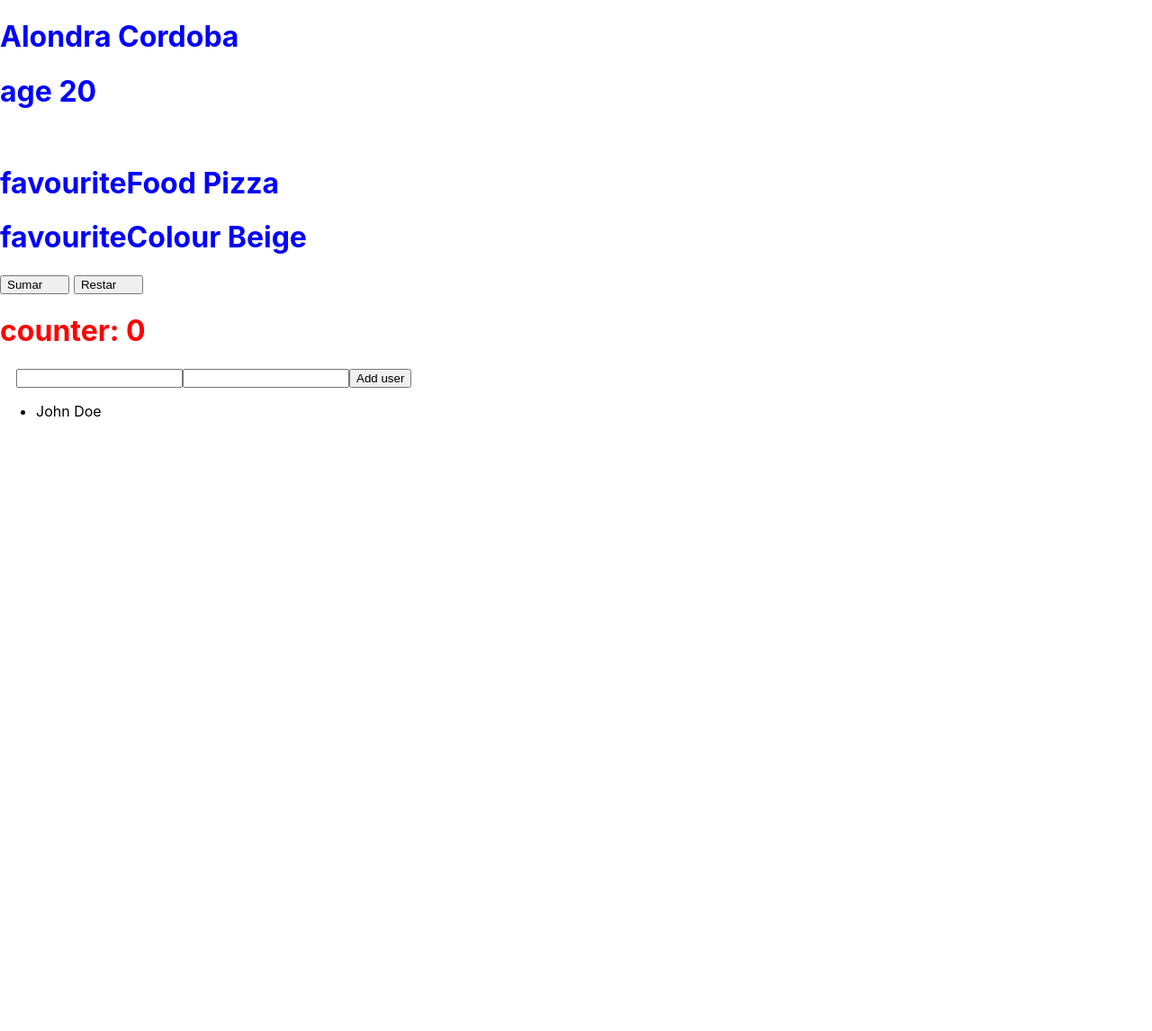
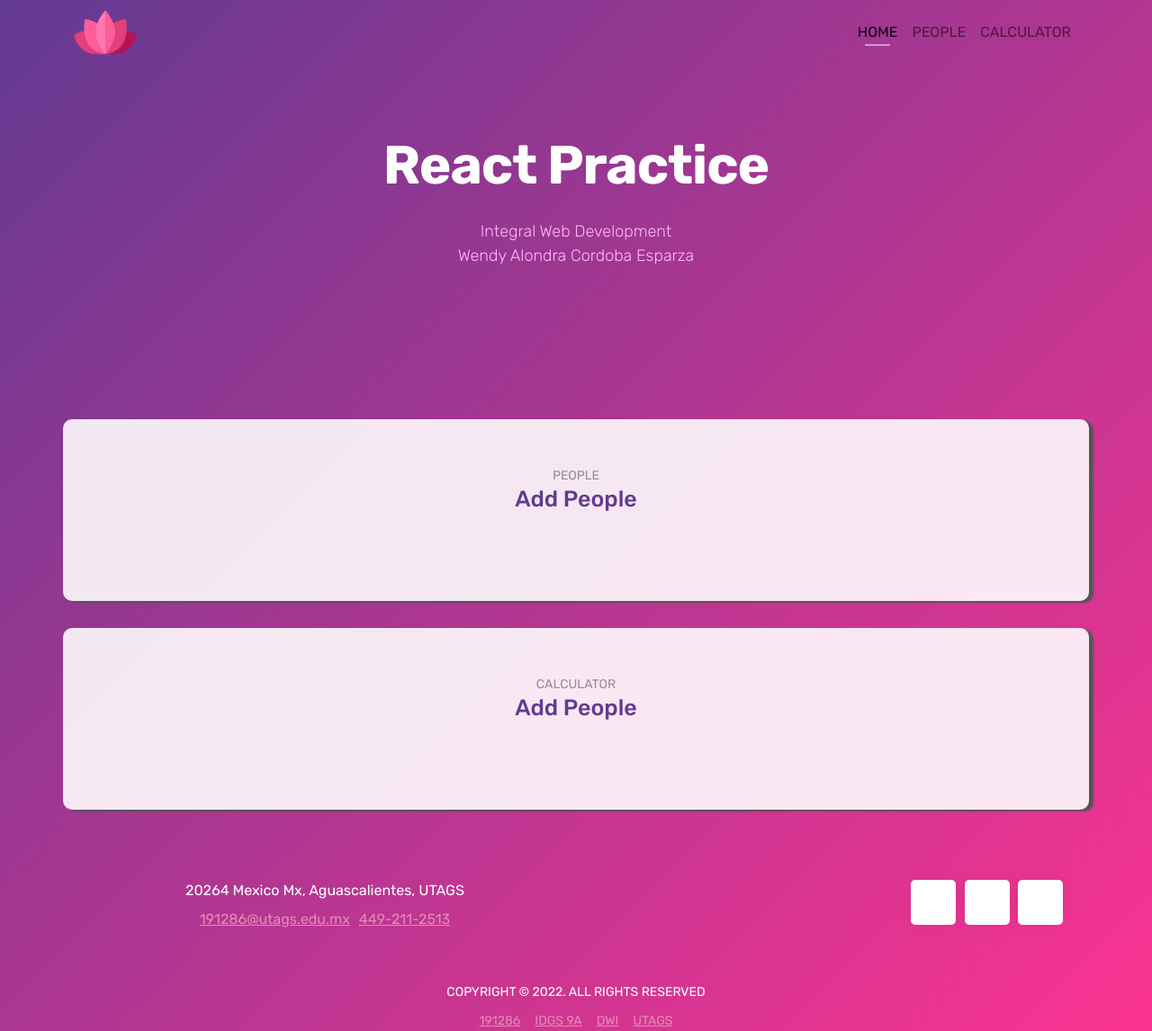
Before and after one commit to AlondraCordoba/counterReact, a React (Create React App) app: page / in a window 1280 px wide. Shown: the whole page at 90% size. Before the commit the page ends 800 px from the top, so only its background shows below. Built offline with nearby package versions, Linux system fonts and the light colour scheme.

Commit message:
style: Styles Added

```diff
--- a/package.json
+++ b/package.json
@@ -6,7 +6,9 @@
     "@testing-library/jest-dom": "^5.16.4",
     "@testing-library/react": "^13.3.0",
     "@testing-library/user-event": "^13.5.0",
+    "bootstrap": "^5.1.3",
     "react": "^18.1.0",
+    "react-bootstrap": "^2.4.0",
     "react-dom": "^18.1.0",
     "react-scripts": "5.0.1",
     "web-vitals": "^2.1.4"
--- a/src/App.css
+++ b/src/App.css
@@ -1,9 +1,307 @@
-.text-blue {
-  color: blue;
+@import url("https://fonts.googleapis.com/css2?family=Inconsolata:wght@600&family=Rubik:wght@300;400;500;600;700&display=swap");
+
+* {
+  font-family: "Rubik", sans-serif;
 }
-.text-red {
-  color: red;
+
+.App {
+  position: relative;
+  background-image: -moz-linear-gradient( 135deg, rgba(60, 8, 118, 0.8) 0%, rgba(250, 0, 118, 0.8) 100%) !important;
+  background-image: -webkit-linear-gradient( 135deg, rgba(60, 8, 118, 0.8) 0%, rgba(250, 0, 118, 0.8) 100%) !important;
+  background-image: -ms-linear-gradient( 135deg, rgba(60, 8, 118, 0.8) 0%, rgba(250, 0, 118, 0.8) 100%) !important;
+  background-image: linear-gradient( 135deg, rgba(60, 8, 118, 0.8) 0%, rgba(250, 0, 118, 0.8) 100%) !important;
 }
+
+.imgLogo{
+  width: 70px;
+  height: 50px;
+}
+
+a {
+  color: #e38cb7;
+}
+
+a:hover,
+a:focus {
+  color: #d6619c;
+}
+
 h1 {
-  color: red;
+  font-size: 60px;
+  font-weight: 300;
+  letter-spacing: -1px;
+  margin-bottom: 1.5rem;
 }
+
+h2 {
+  font-size: 45px;
+  font-weight: 300;
+  color: #633991;
+  letter-spacing: -1px;
+  margin-bottom: 1rem;
+}
+
+h3 {
+  color: #633991;
+  font-size: 33px;
+  font-weight: 500;
+}
+
+h4 {
+  font-size: 20px;
+  font-weight: 500;
+  color: #633991;
+}
+
+h5 {
+  font-size: 28px;
+  font-weight: 300;
+  color: #633991;
+  margin-bottom: 0.7rem;
+}
+
+p {
+  color: #959094;
+}
+
+p.lead {
+  color: #e38cb7;
+  margin-bottom: 2rem;
+}
+
+.text-primary {
+  color: #e38cb7 !important;
+}
+
+.light-font {
+  font-weight: 300;
+}
+
+.section {
+  padding: 50px 0;
+}
+
+.section-title {
+  text-align: center;
+  margin-bottom: 3rem;
+}
+
+.section-title small {
+  color: #998a9b;
+}
+
+@media (max-width: 767px) {
+  h1 {
+    font-size: 40px;
+  }
+
+  h2 {
+    font-size: 30px;
+  }
+}
+
+.nav-menu {
+  padding: 1rem 0;
+  transition: all 0.3s ease;
+}
+
+.nav-menu.is-scrolling,
+.nav-menu.menu-is-open {
+  background-color: rgb(74, 13, 143);
+  background: -moz-linear-gradient(
+    135deg,
+    rgb(74, 13, 143) 0%,
+    rgb(250, 42, 143) 100%
+  );
+  background: -webkit-linear-gradient(
+    135deg,
+    rgb(74, 13, 143) 0%,
+    rgb(250, 42, 143) 100%
+  );
+  background: linear-gradient(
+    135deg,
+    rgb(74, 13, 143) 0%,
+    rgb(250, 42, 143) 100%
+  );
+  -webkit-box-shadow: 0px 5px 23px 0px rgba(0, 0, 0, 0.1);
+  -moz-box-shadow: 0px 5px 23px 0px rgba(0, 0, 0, 0.1);
+  box-shadow: 0px 5px 23px 0px rgba(0, 0, 0, 0.1);
+}
+
+.nav-menu.is-scrolling {
+  padding: 0;
+}
+
+.navbar-nav .nav-link {
+  position: relative;
+}
+
+@media (min-width: 992px) {
+  .navbar-expand-lg .navbar-nav .nav-link {
+    padding-right: 1rem;
+    padding-left: 1rem;
+    font-size: 14px;
+  }
+
+  .navbar-nav > .nav-item > .nav-link.active:after {
+    content: "";
+    border-bottom: 2px solid #cd99d4;
+    left: 1rem;
+    right: 1rem;
+    bottom: 5px;
+    height: 1px;
+    position: absolute;
+  }
+}
+
+@media (max-width: 991px) {
+  .navbar-nav.is-scrolling {
+    padding-bottom: 1rem;
+  }
+
+  .navbar-nav .nav-item {
+    text-align: center;
+  }
+}
+
+.header {
+  padding: 100px 0 0;
+  text-align: center;
+  color: #fff;
+}
+.footer1{
+  margin-top: 30px;
+}
+
+.borderSection1{
+  border-radius: 10px;
+  box-shadow: 5px 2px 2px rgb(87, 85, 85);
+  background-color: rgba(255, 255, 255, 0.888);
+}
+
+.borderSection2{
+  border-radius: 10px;
+  box-shadow: 5px 2px 2px rgb(87, 85, 85);
+  background-color: rgba(255, 255, 255, 0.888);
+  margin-top: 30px;
+}
+
+.bg-gradient {
+  background: transparent !important;
+}
+
+.tagline {
+  font-size: 18px;
+  font-weight: 300;
+  color: #ffb8f6;
+  max-width: 800px;
+  margin: 0 auto;
+}
+
+.img-holder {
+  height: 0;
+  padding-bottom: 33%;
+  overflow: hidden;
+}
+
+@media (max-width:1200px) {
+  .img-holder {
+      padding-bottom: 50%;
+  }
+}
+
+@media (max-width:767px) {
+  .tagline {
+      font-size: 18px;
+  }
+  .img-holder {
+      padding-bottom: 100%;
+  }
+}
+
+.bg-gradient {
+  background-image: -moz-linear-gradient(
+    135deg,
+    rgba(60, 8, 118, 0.8) 0%,
+    rgba(250, 0, 118, 0.8) 100%
+  );
+  background-image: -webkit-linear-gradient(
+    135deg,
+    rgba(60, 8, 118, 0.8) 0%,
+    rgba(250, 0, 118, 0.8) 100%
+  );
+  background-image: -ms-linear-gradient(
+    135deg,
+    rgba(60, 8, 118, 0.8) 0%,
+    rgba(250, 0, 118, 0.8) 100%
+  );
+  background-image: linear-gradient(
+    135deg,
+    rgba(60, 8, 118, 0.8) 0%,
+    rgba(250, 0, 118, 0.8) 100%
+  );
+}
+
+.tagline {
+  font-size: 18px;
+  font-weight: 300;
+  color: #ffb8f6;
+  max-width: 800px;
+  margin: 0 auto;
+}
+
+.img-holder {
+  height: 0;
+  padding-bottom: 33%;
+  overflow: hidden;
+}
+
+@media (max-width: 1200px) {
+  .img-holder {
+    padding-bottom: 50%;
+  }
+}
+
+@media (max-width: 767px) {
+  .tagline {
+    font-size: 18px;
+  }
+
+  .img-holder {
+    padding-bottom: 100%;
+  }
+}
+
+.social-icons {
+  text-align: right;
+}
+
+.social-icons a {
+  background-color: #fff;
+  box-shadow: 0px 0px 21px 0px rgba(0, 0, 0, 0.05);
+  width: 50px;
+  height: 50px;
+  display: inline-block;
+  text-align: center;
+  line-height: 50px;
+  margin: 0 0.3rem;
+  border-radius: 5px;
+  color: #f4c9e2;
+  transition: all 0.3s ease;
+}
+
+.social-icons a:hover {
+  text-decoration: none;
+  color: #e38cb7;
+}
+
+@media (max-width: 991px) {
+  .social-icons {
+    text-align: center;
+    margin-top: 2rem;
+  }
+}
+
+h3{
+  font-size: 25px;
+}
--- a/src/App.jsx
+++ b/src/App.jsx
@@ -1,96 +1,103 @@
+/* eslint-disable jsx-a11y/anchor-is-valid */
 import React, { useState } from "react";
+import 'bootstrap/dist/css/bootstrap.min.css';
+import logo from './assets/img/logo.png';
+import Nav from 'react-bootstrap/Nav';
+import Navbar from 'react-bootstrap/Navbar';
+import Container from 'react-bootstrap/Container';
+import Row from 'react-bootstrap/Row';
+import Col from 'react-bootstrap/Col';
 
 import "./App.css";
 
 function App() {
-  // const [counter, setCounter] = useState(0);
-  // name: 'Alondra Cordoba';
-  const [name, setName] = useState("");
-  const [lastName, setLastname] = useState("");
+  return (
+    <div className="App" data-spy="scroll" data-target="#navbar" data-offset="30">
+      <Navbar fixed="top" className="navbar">
+        <Container>
+          <Row>
+            <Container className="col-md-12">
+              <Navbar.Brand href="#" className="textbrand"><img src={logo} className="img-fluid imgLogo" alt="logo" /></Navbar.Brand>
+            </Container>
+          </Row>
+          <Navbar.Toggle />
+          <Navbar.Collapse className="justify-content-end">
+            <Navbar.Text className="navbar-nav">
+              <Nav className="me-auto nav-item">
+                <Nav.Link className="nav-link active" href="#">HOME</Nav.Link>
+                <Nav.Link className="nav-link" href="#">PEOPLE</Nav.Link>
+                <Nav.Link className="nav-link" href="#">CALCULATOR</Nav.Link>
+            </Nav>
+           </Navbar.Text>
+          </Navbar.Collapse>
+        </Container>
+      </Navbar>
 
-  const [person, setPerson] = useState({
-    name: "Alondra",
-    lastName: "Cordoba",
-    age: 20,
-    favouriteFood: "Pizza",
-    favouriteColour: "Beige",
-    counter: 0,
-  });
-  const [people, setPeople] = useState([
-    {
-      name: "John",
-      lastName: "Doe",
-      age: 30,
-      favouriteFood: "Pizza",
-      favouriteColour: "Red",
-      counter: 0,
-    },
-  ]);
+      <Container className="bg-gradient header" id="home">
+       <Container className="container mt-5">
+            <h1 style={{fontWeight: 'bold'}}>React Practice</h1>
+            <p class="tagline">Integral Web Development</p>
+            <p class="tagline">Wendy Alondra Cordoba Esparza</p>
+            <br/><br/><br/><br/><br/><br/><br/>
+        </Container>
+      </Container>
 
-  return (
-    <div className="App">
-            <h1 className="text-blue">{`${person.name} ${person.lastName}`}</h1>
-            <h1 className="text-blue">{`age ${person.age}`}</h1>     {" "}
-      <h1 className="text-blue">{`favouriteFood ${person.favouriteFood}`}</h1>
-         {" "}
-      <h1 className="text-blue">{`favouriteColour ${person.favouriteColour}`}</h1>
-           {" "}
-      {/* <input type="number" name="firstNumber" />
-      <input type="number" name="secondNumber" /> */}
-           {" "}
-      <button
-        onClick={() => {
-          setPerson((current) => ({
-            ...current,
+      <Container className="section borderSection1" id="people">
+        <Container className="container">
+            <Container className="section-title">
+                <small>PEOPLE</small>
+                <h3>Add People</h3>
+            </Container>
+        </Container>
+      </Container>
 
-            counter: current.counter + 1,
-          }));
-        }}
-      >
-                Sumar      {" "}
-      </button>
-           {" "}
-      <button
-        onClick={() => {
-          setPerson((current) => ({
-            ...current,
+      <Container className="section borderSection2" id="calculator">
+        <Container className="container">
+            <Container className="section-title">
+                <small>CALCULATOR</small>
+                <h3>Add People</h3>
+            </Container>
+        </Container>
+      </Container>
 
-            counter: current.counter - 1,
-          }));
-        }}
-      >
-                Restar      {" "}
-      </button>
-            <h1 className="text-red">counter: {person.counter}</h1>   {" "}
-      {/* //////////////////////////////////////////////////////////////////////////////////////////////// */}
-      <input
-        type="text"
-        name="name"
-        onChange={(event) => {
-          setName(event.target.value);
-        }}
-      />
-      <input
-        type="text"
-        name="lastName"
-        onChange={(event) => {
-          setLastname(event.target.value);
-        }}
-      />
-      <button
-        onClick={() => {
-          setPeople((current) => [{ name, lastName }, ...current]);
-        }}
-      >
-        Add user
-      </button>
-      <ul>
-        {people.map((person, idx) => (
-          <li id={idx}>{`${person.name} ${person.lastName}`}</li>
-        ))}
-      </ul>
+      <Container className="light-bg py-5 footer1"  id="footer">
+        <div className="container">
+            <div className="row">
+                <div className="col-lg-6 text-center text-lg-left">
+                    <p className="mb-2 text-white"> <span className="ti-location-pin mr-2"></span> 20264 Mexico Mx, Aguascalientes, UTAGS</p>
+                    <div className=" d-block d-sm-inline-block">
+                        <p className="mb-2" style={{marginRight:'10px'}}>
+                            <span className="ti-email mr-2"></span> <a className="mr-4" href="#">191286@utags.edu.mx</a>
+                        </p>
+                    </div>
+                    <div className="d-block d-sm-inline-block">
+                        <p className="mb-0">
+                            <span className="ti-headphone-alt mr-2"></span> <a href="#">449-211-2513</a>
+                        </p>
+                    </div>
+                </div>
+                <div className="col-lg-6">
+                    <div className="social-icons">
+                        <a href="#"><span className="ti-facebook"></span></a>
+                        <a href="#"><span className="ti-twitter-alt"></span></a>
+                        <a href="#"><span className="ti-instagram"></span></a>
+                    </div>
+                </div>
+            </div>
+        </div>
+    </Container>
+
+    <footer className="text-center">
+        <p className="mb-2"><small  className="text-white">COPYRIGHT © 2022. ALL RIGHTS RESERVED</small></p>
+        <small>
+            <a href="#" className="m-2">191286</a>
+            <a href="#" className="m-2">IDGS 9A</a>
+            <a href="#" className="m-2">DWI</a>
+            <a href="#" className="m-2">UTAGS</a>
+        </small>
+    </footer>
+
     </div>
-
   );
 }
 
```
Also changed, not shown: src/assets/img/logo.png (added), 1 other file (tests, documents, lock files or other folders).
